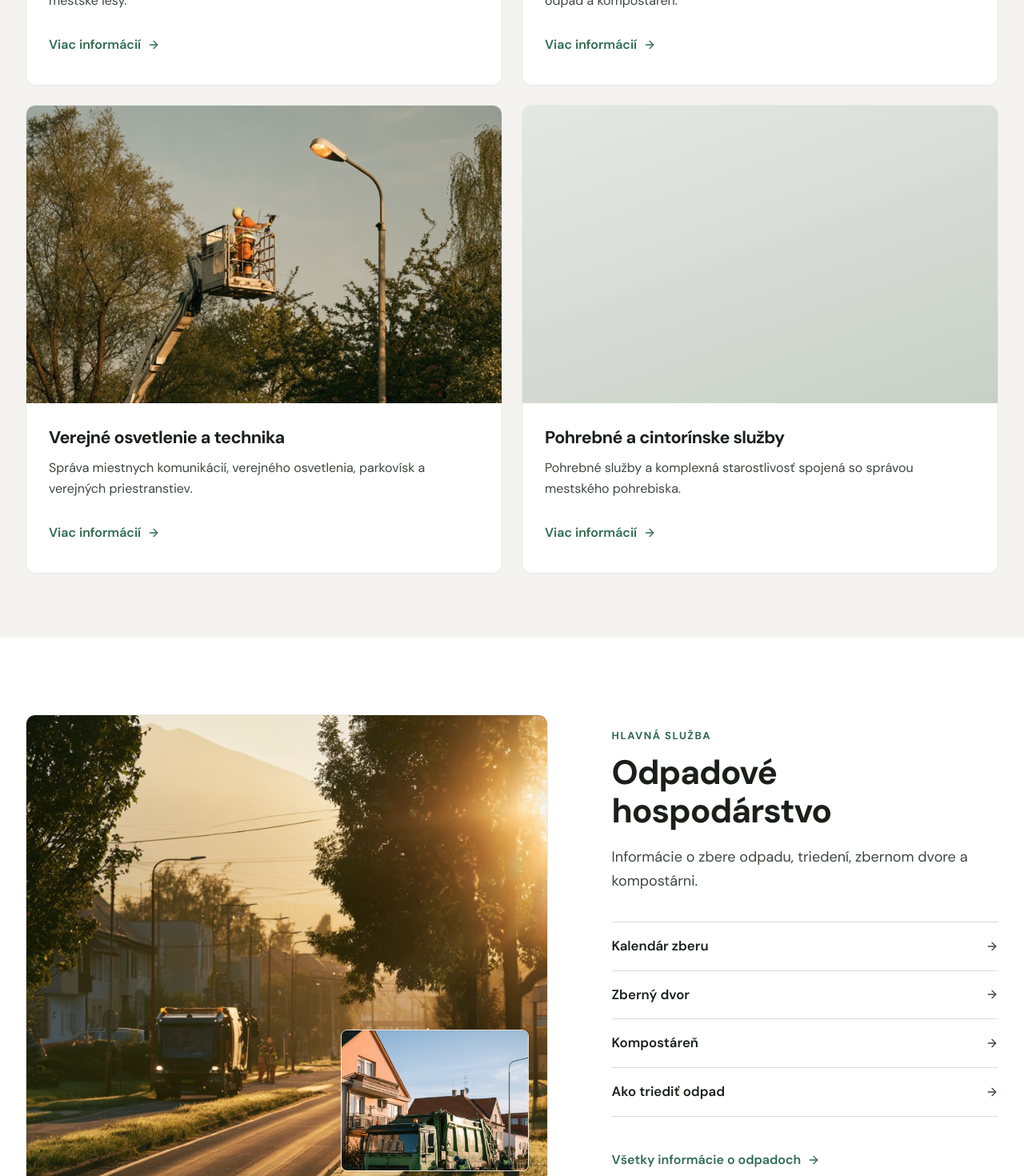
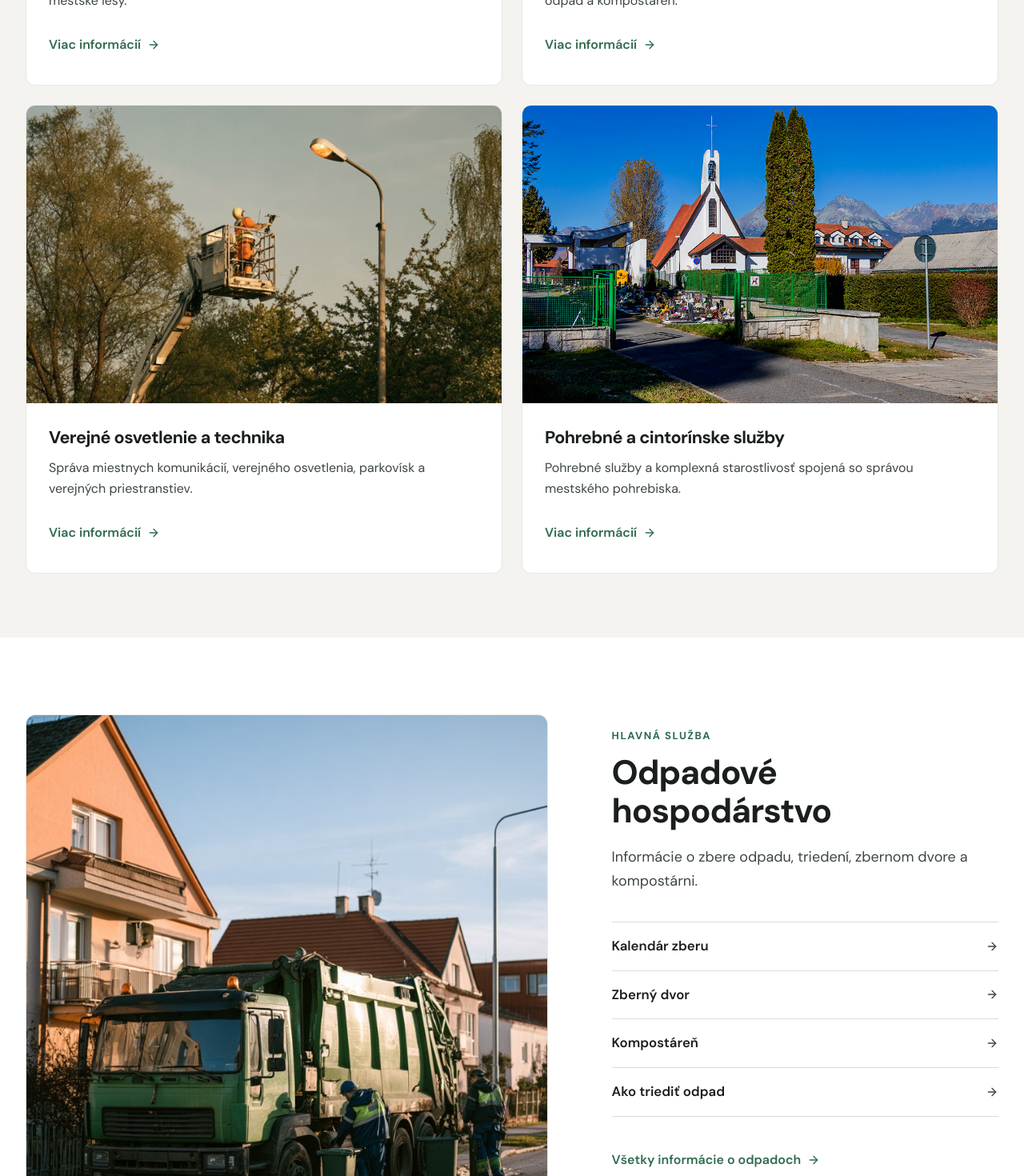
Before and after one commit to inoveronai-dev/tssvit, a Next.js app: page / in a window 1280 px wide. Shown: the part 1800-3270 px from the top of the page at 80% size. Built offline with nearby package versions, Linux system fonts and the light colour scheme.

Commit message:
Add cemetery photo to services and simplify waste imagery.
Complete the funeral service card with a real cintorín photo, and use a single waste photo in the feature section to avoid repeated imagery.

Co-authored-by: Cursor <cursoragent@cursor.com>

```diff
--- a/src/components/home/ServicesSection.tsx
+++ b/src/components/home/ServicesSection.tsx
@@ -35,8 +35,8 @@ const SERVICES = [
     description:
       "Pohrebné služby a komplexná starostlivosť spojená so správou mestského pohrebiska.",
     href: ROUTES.pohrebneSluzby,
-    image: null,
-    objectPosition: undefined,
+    image: IMAGES.pohrebneSluzby,
+    objectPosition: "center 45%",
   },
 ] as const;
 
@@ -58,7 +58,6 @@ export function ServicesSection() {
           {SERVICES.map((service) => (
             <li key={service.title}>
               <article className="group flex h-full flex-col overflow-hidden rounded-xl border border-line-soft bg-surface">
-                {service.image ? (
                 <SiteImage
                   src={service.image.src}
                   alt={service.image.alt}
@@ -66,12 +65,6 @@ export function ServicesSection() {
                   sizes="(max-width: 640px) 100vw, 50vw"
                   frameClassName="aspect-[16/10] w-full"
                 />
-                ) : (
-                  <div
-                    className="aspect-[16/10] w-full bg-[linear-gradient(160deg,#e4e8e3_0%,#d5dbd4_55%,#c8d0c6_100%)]"
-                    aria-hidden
-                  />
-                )}
 
                 <div className="flex flex-1 flex-col p-6 md:p-7">
                   <h3 className="text-xl font-bold tracking-tight text-ink md:text-[1.35rem]">
--- a/src/components/home/WasteFeatureSection.tsx
+++ b/src/components/home/WasteFeatureSection.tsx
@@ -27,22 +27,12 @@ export function WasteFeatureSection() {
         <div className="grid items-stretch gap-10 lg:grid-cols-[1.35fr_1fr] lg:gap-16 xl:gap-20">
           <div className="group relative min-h-[22rem]">
             <SiteImage
-              src={IMAGES.odpadPrimary.src}
-              alt={IMAGES.odpadPrimary.alt}
-              objectPosition="center 32%"
+              src={IMAGES.odpadSecondary.src}
+              alt={IMAGES.odpadSecondary.alt}
+              objectPosition="center 18%"
               sizes="(max-width: 1024px) 100vw, 58vw"
               frameClassName="aspect-[4/5] w-full rounded-xl border border-line-soft sm:aspect-[5/4] lg:absolute lg:inset-0 lg:aspect-auto lg:h-full lg:min-h-[34rem]"
             />
-            <div className="absolute bottom-4 right-4 hidden w-[36%] overflow-hidden rounded-lg border border-white/80 shadow-[0_12px_32px_-18px_rgba(26,31,28,0.45)] sm:block lg:bottom-6 lg:right-6">
-              <SiteImage
-                src={IMAGES.odpadSecondary.src}
-                alt={IMAGES.odpadSecondary.alt}
-                objectPosition="center 18%"
-                sizes="240px"
-                zoom={false}
-                frameClassName="aspect-[4/3] w-full"
-              />
-            </div>
           </div>
 
           <div className="flex flex-col justify-center py-1 lg:py-4">
--- a/src/lib/images.ts
+++ b/src/lib/images.ts
@@ -31,4 +31,8 @@ export const IMAGES = {
     src: "/images/zberny-dvor.jpg",
     alt: "Zberný dvor Technických služieb Mesta Svit",
   },
+  pohrebneSluzby: {
+    src: "/images/pohrebne-sluzby.jpg",
+    alt: "Mestský cintorín v Svite",
+  },
 } as const;
```
Also changed, not shown: public/images/pohrebne-sluzby.jpg (added). Lines whose indentation alone changed are shown as unchanged.
